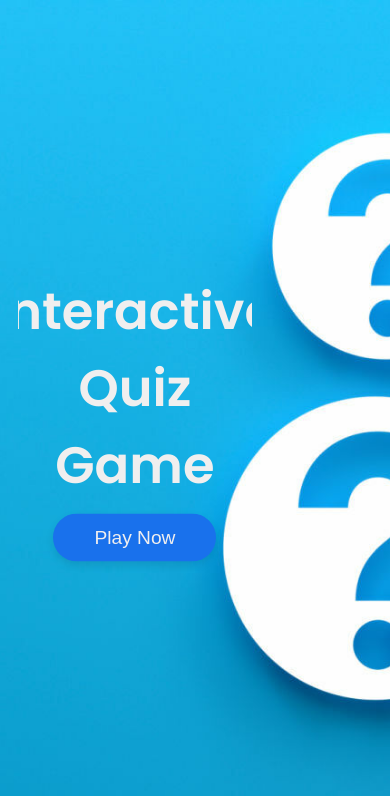
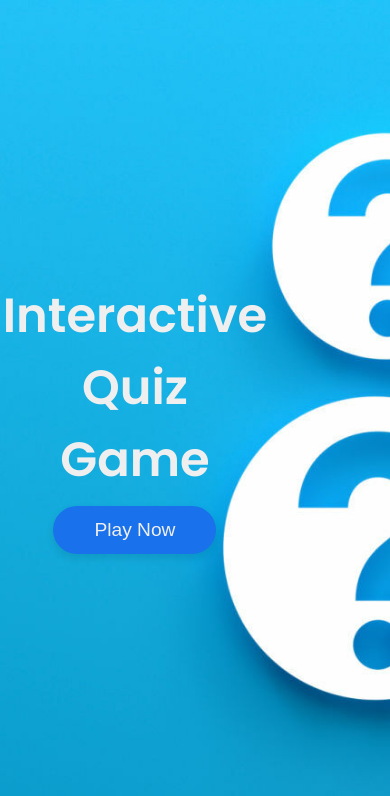
Before and after one commit to BinodSubedi178/quiz_game, a plain HTML site: page index.html in a window 390 px wide. Drawn offline with Linux system fonts and the light colour scheme.

Commit message:
fixed the problem of icon showing only half

```diff
--- a/style.css
+++ b/style.css
@@ -48,9 +48,14 @@
 }
 @media (max-width:455px){
     .landing-page-text h2{
-        font-size: 3.2rem;
+        font-size: 3rem;
     }
     .landing-button{
         padding: 12px 40px;
     }
 }
+@media (max-width:375px){
+    .landing-page-text h2{
+        font-size: 2.5rem;
+    }
+}
--- a/utilities.css
+++ b/utilities.css
@@ -3,7 +3,6 @@
     margin: 0;
     padding: 0;
     transition: var(--transition);
-    overflow: hidden;
 }
 body{
     font-family: 'Poppins', sans-serif;
```
